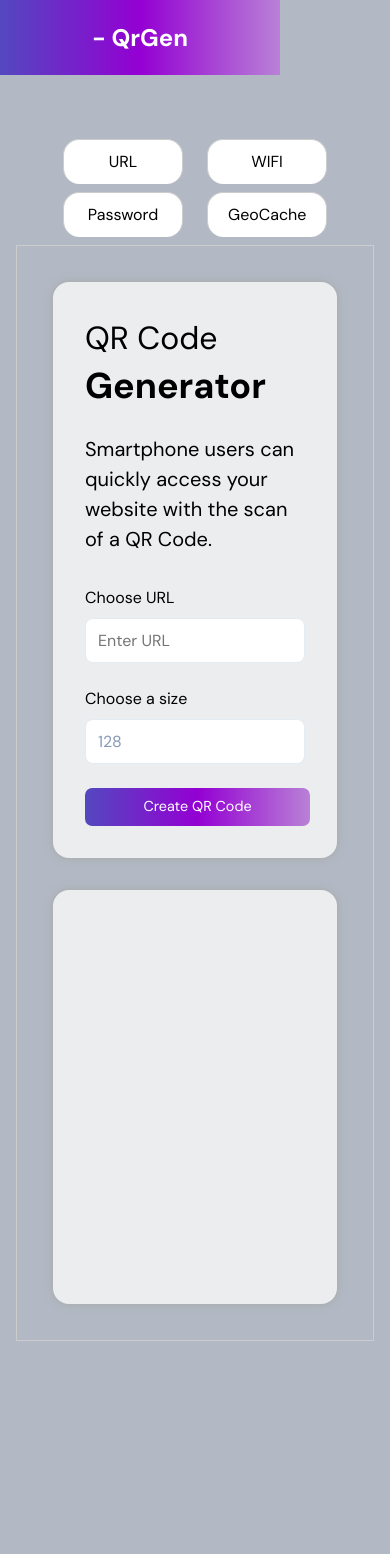
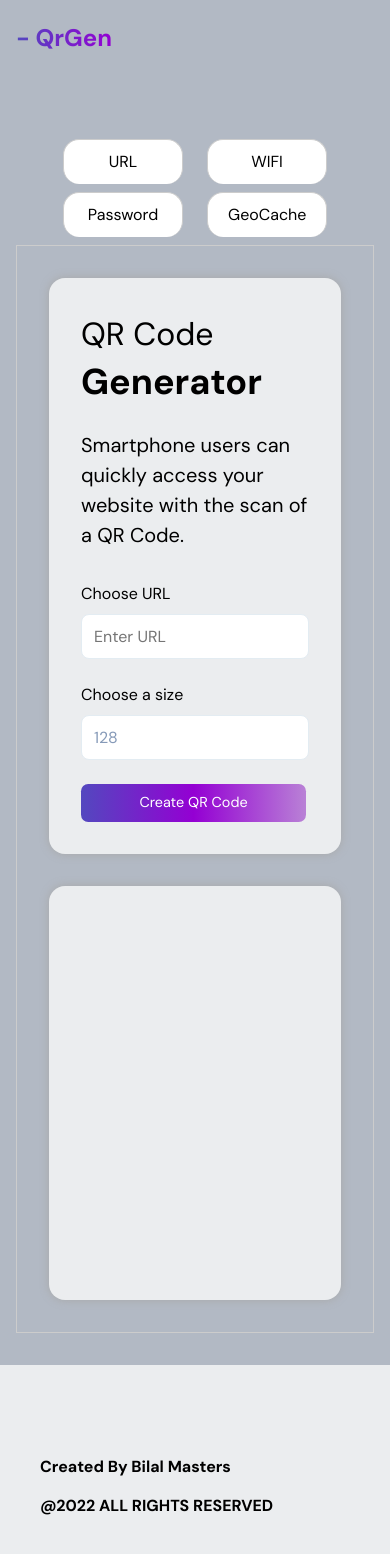
Before and after one commit to ceriustech/qrgen, a React (Create React App) app: page / in a window 390 px wide. Shown: the top 1554 px of the page. Before the commit the page ends 1373 px from the top, so only its background shows below. Built offline with nearby package versions, Linux system fonts and the light colour scheme.

Commit message:
feat: Added more mobile styles and a footer

```diff
--- a/src/App.js
+++ b/src/App.js
@@ -1,4 +1,5 @@
 import Header from './components/Header';
+import Footer from './components/Footer/Footer';
 import Container from './global/components/Layout/styles';
 import TabView from './global/components/TabView/TabView';
 import './App.css';
@@ -10,6 +11,7 @@ function App() {
 			<Container>
 				<TabView />
 			</Container>
+			<Footer />
 		</div>
 	);
 }
--- a/src/components/Footer/Footer.js
+++ b/src/components/Footer/Footer.js
@@ -0,0 +1,12 @@
+import { FooterContainer, CaptionText, CaptionTextContainer } from './styles';
+
+const Footer = () => (
+	<FooterContainer>
+		<CaptionTextContainer>
+			<CaptionText>Created by Bilal Masters</CaptionText>
+			<CaptionText>&#x40;2022 ALL RIGHTS RESERVED</CaptionText>
+		</CaptionTextContainer>
+	</FooterContainer>
+);
+
+export default Footer;
--- a/src/components/Footer/styles.js
+++ b/src/components/Footer/styles.js
@@ -0,0 +1,47 @@
+import styled from 'styled-components';
+import {
+	BACKGROUND_COLORS,
+	BASE_COLORS,
+	TEXT_COLORS,
+} from '../../global/styles/Colors';
+import { maxView } from '../../global/styles/mediaQueries';
+
+const { background4 } = BACKGROUND_COLORS;
+const { black } = TEXT_COLORS;
+const { darkBlue, purple } = BASE_COLORS;
+const maxViewMobileLarge = maxView.mobileL;
+const maxViewMobileSmall = maxView.mobileS;
+
+export const FooterContainer = styled.footer`
+	background: ${background4};
+	padding: 50px 15px;
+`;
+
+export const CaptionTextContainer = styled.div`
+	display: grid;
+	grid-template-columns: 1fr;
+	justify-items: flex-start;
+	margin: 0 auto;
+	max-width: 1200px;
+	padding-left: 30px;
+
+	@media screen and ${maxViewMobileLarge} {
+		padding-left: 25px;
+	}
+
+	@media screen and ${maxViewMobileSmall} {
+		padding-left: 10px;
+	}
+`;
+
+export const CaptionText = styled.p`
+	color: ${black};
+	grid-column: 1 / span 1;
+	font-size: 1rem;
+	font-weight: 600;
+	margin: 40px 0 15px;
+	text-transform: capitalize;
+	&&:nth-child(2) {
+		margin: 0;
+	}
+`;
--- a/src/components/Header/Header.js
+++ b/src/components/Header/Header.js
@@ -1,11 +1,11 @@
-import { Wrapper, LogoContainer } from './styles';
+import { Wrapper, NavContainer, Logo } from './styles';
 
 const Header = () => {
 	return (
 		<Wrapper>
-			<LogoContainer>
-				<h1>- QrGen</h1>
-			</LogoContainer>
+			<NavContainer>
+				<Logo>- QrGen</Logo>
+			</NavContainer>
 		</Wrapper>
 	);
 };
--- a/src/components/Header/styles.js
+++ b/src/components/Header/styles.js
@@ -1,13 +1,10 @@
 import styled from 'styled-components';
-import {
-	TEXT_COLORS,
-	BACKGROUND_COLORS,
-	BASE_COLORS,
-} from '../../global/styles/Colors';
+import { BACKGROUND_COLORS, BASE_COLORS } from '../../global/styles/Colors';
+import { maxView } from '../../global/styles/mediaQueries';
 
-const { white } = TEXT_COLORS;
 const { background1 } = BACKGROUND_COLORS;
-const { darkBlue, purple, lightPurple } = BASE_COLORS;
+const { darkBlue, purple } = BASE_COLORS;
+const maxViewMobileLarge = maxView.mobileL;
 
 export const Wrapper = styled.header`
 	background-color: ${background1};
@@ -16,20 +13,26 @@ export const Wrapper = styled.header`
 	min-width: 100%;
 `;
 
-export const LogoContainer = styled.div`
-background: linear-gradient(
-	to right,
-	${darkBlue},
-	${purple},
-	${lightPurple}
-);
-color: ${white};
-	color: #fff;
+export const NavContainer = styled.div`
   display flex;
-  justify-content: center;
+  justify-content: flex-start;
   align-items: center;
-	font-size: 0.75rem;
+	font-size: 12px;
 	text-align: center;
-	max-width: 280px;
+	margin: 0 auto;
+	max-width: 1200px;
+	padding: 0 1rem;
 	height: 100%;
 `;
+
+export const Logo = styled.h1`
+	color: transparent;
+	background: linear-gradient(to right, ${darkBlue}, ${purple});
+	background-clip: text;
+	-webkit-background-clip: text;
+	font-size: 2rem;
+
+	@media screen and ${maxViewMobileLarge} {
+		font-size: 1.5rem;
+	}
+`;
--- a/src/components/QrCodeGenerator/styles.js
+++ b/src/components/QrCodeGenerator/styles.js
@@ -14,6 +14,10 @@ export const Container = styled.div`
 	grid-gap: 2rem;
 	justify-content: center;
 	padding: 1rem;
+
+	@media screen and ${maxViewMobileSmall} {
+		padding: 0.5rem;
+	}
 `;
 
 export const FormWrapper = styled.section`
--- a/src/global/components/TabView/styles.js
+++ b/src/global/components/TabView/styles.js
@@ -1,4 +1,7 @@
 import styled from 'styled-components';
+import { maxView } from '../../styles/mediaQueries';
+
+const maxViewMobileSmall = maxView.mobileS;
 
 export const TabViewContainer = styled.div`
 	padding: 0 1rem;
@@ -27,6 +30,10 @@ export const TabButton = styled.button`
 `;
 
 export const TabContent = styled.div`
-	padding: 20px;
+	padding: 1rem;
 	border: 1px solid #ccc;
+
+	@media screen and ${maxViewMobileSmall} {
+		padding: 0;
+	}
 `;
```
